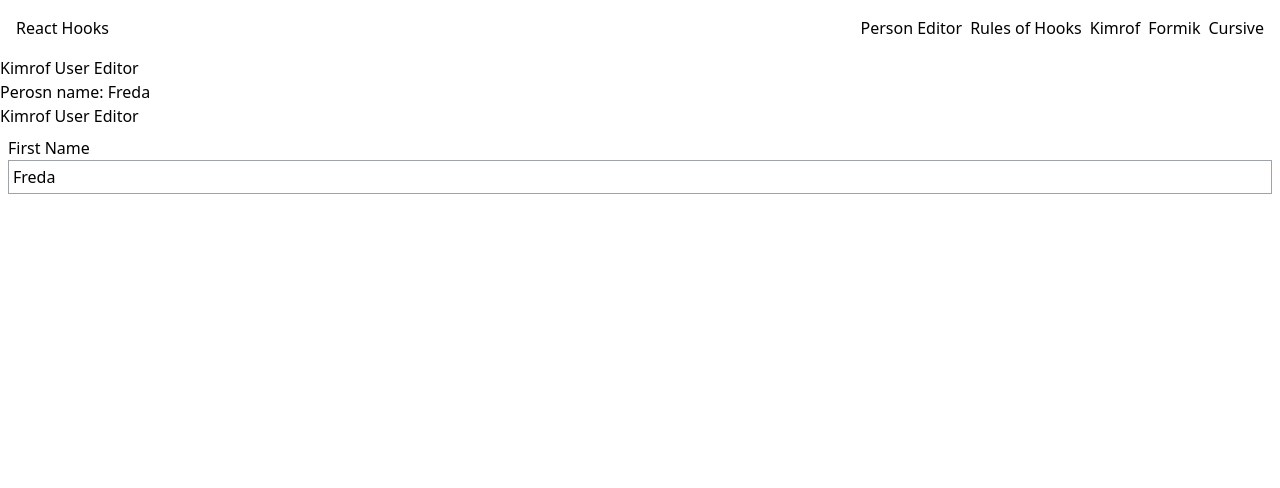
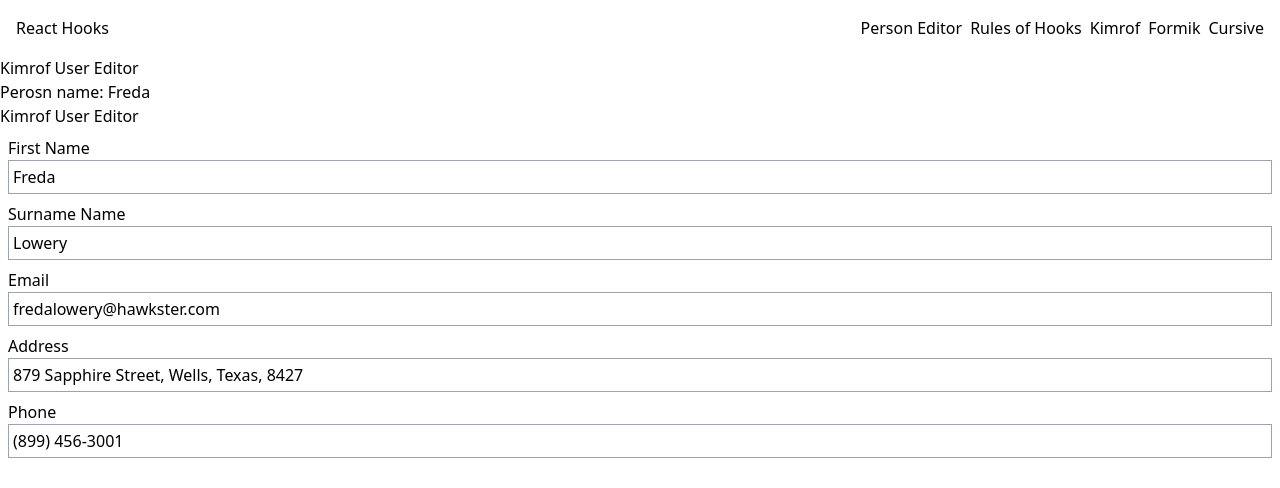
Before and after one commit to Kacperski81/hooksTypeScript, a React (Vite) app: page /kimrof in a window 1280 px wide. Shown: the top 488 px of the page. Built offline with nearby package versions, Linux system fonts and the light colour scheme.

Commit message:
useKimrofField custom hook

```diff
--- a/src/components/LabeledInput.tsx
+++ b/src/components/LabeledInput.tsx
@@ -1,6 +1,6 @@
 interface LabeledInputProps {
     label: string;
-    value: string;
+    value: string | number;
     onChange: (e: React.ChangeEvent<HTMLInputElement>) => void;
 }
 
--- a/src/kimrof-use-editor/KimrofUserEditor.tsx
+++ b/src/kimrof-use-editor/KimrofUserEditor.tsx
@@ -1,11 +1,12 @@
 import { Kimrof } from "./kimrof/Kimrof";
 import { initialPerson } from "../utils";
 import { UserEditor } from "./UserEditor";
+import { IndexedPerson } from "../types/IndexedPerson";
 
 export function KimrofUserEditor() {
     return (
 
-        <Kimrof value={initialPerson}>
+        <Kimrof values={initialPerson as IndexedPerson}>
             <div>
                 <h4>Kimrof User Editor</h4>
                 <p>Perosn name: {initialPerson.firstname}</p>
--- a/src/kimrof-use-editor/UserEditor.tsx
+++ b/src/kimrof-use-editor/UserEditor.tsx
@@ -1,16 +1,16 @@
-import { LabeledInput } from "../components"
-import { useContext } from "react"
-import { KimrofContext } from "./kimrof/KimrofContext"
-import { Person } from "../types/person"
+
+import { KimrofLabeledField } from "./kimrof/KimrofLabeledField"
 
 export function UserEditor() {
-    const person: Person = useContext(KimrofContext)
 
-    console.log(person.value.firstname)
     return (
         <div>
             <h4>Kimrof User Editor</h4>
-            <LabeledInput label="First Name" value={person.value.firstname} onChange={() => console.log('ok')}/>
+            <KimrofLabeledField name="firstname" label="First Name" />
+            <KimrofLabeledField name="surname" label="Surname Name" />
+            <KimrofLabeledField name="email" label="Email" />
+            <KimrofLabeledField name="address" label="Address" />
+            <KimrofLabeledField name="phone" label="Phone" />
         </div>
     )
 }
--- a/src/kimrof-use-editor/kimrof/KimrofContext.ts
+++ b/src/kimrof-use-editor/kimrof/KimrofContext.ts
@@ -1,4 +1,10 @@
 import { createContext } from 'react'
-// import { KimrofProperty } from './Types'
+import { KimrofObject } from './Types'
 
-export const KimrofContext = createContext({})
+interface kimrofContext {
+    values: KimrofObject
+}
+
+export const KimrofContext = createContext<kimrofContext>({
+    values: {}
+})
--- /dev/null
+++ b/src/kimrof-use-editor/kimrof/KimrofLabeledField.tsx
@@ -0,0 +1,12 @@
+import { LabeledInput } from "../../components"
+import { useKimrofField } from "./useKimrofField"
+
+export function KimrofLabeledField({name, label}: {name: string, label: string}) {
+    const {value, onChange} = useKimrofField(name)
+
+    return (
+        <div>
+            <LabeledInput label={label} value={value} onChange={onChange}/>
+        </div>
+    )
+}
--- a/src/kimrof-use-editor/kimrof/useKimrofField.ts
+++ b/src/kimrof-use-editor/kimrof/useKimrofField.ts
@@ -0,0 +1,15 @@
+import {useContext, useCallback, ChangeEvent} from 'react'
+import {KimrofContext} from './KimrofContext'
+
+export function useKimrofField(name: string) {
+    const {values} = useContext(KimrofContext)
+
+    const onChange = useCallback((e: ChangeEvent<HTMLInputElement>) => {
+        console.log(e)
+    }, [])
+
+    return {
+        value: values[name],
+        onChange
+    } as const
+}
```
Also changed, not shown: src/kimrof-use-editor/kimrof/Kimrof.tsx (+10 -3 lines).
